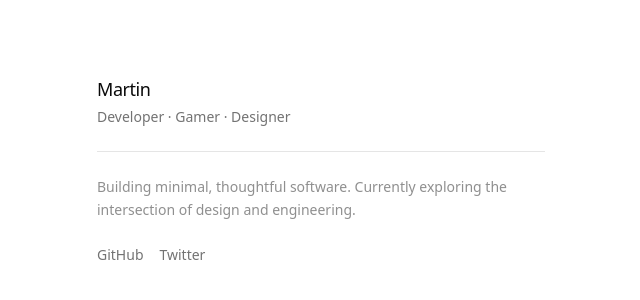
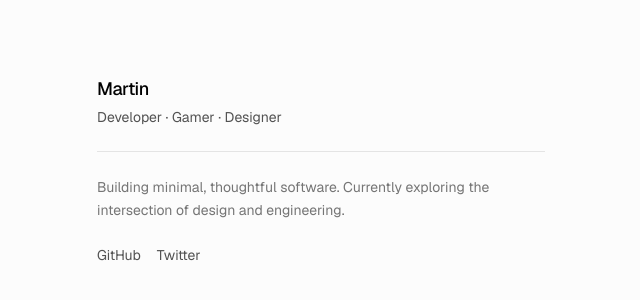
Before and after one commit to kWAYTV/portfolio, a Next.js app: page / in a window 1280 px wide. Shown: the part 230-530 px from the top of the page, without its empty margins (319-959 px from the left). Built offline with nearby package versions, Linux system fonts and the light colour scheme.

Commit message:
style: Update global CSS variables for improved typography and color scheme, including new font settings and shadow properties

```diff
--- a/src/styles/globals.css
+++ b/src/styles/globals.css
@@ -6,8 +6,8 @@
 @theme inline {
   --color-background: var(--background);
   --color-foreground: var(--foreground);
-  --font-sans: var(--font-geist-sans);
-  --font-mono: var(--font-geist-mono);
+  --font-sans: Geist, sans-serif;
+  --font-mono: Geist Mono, monospace;
   --color-sidebar-ring: var(--sidebar-ring);
   --color-sidebar-border: var(--sidebar-border);
   --color-sidebar-accent-foreground: var(--sidebar-accent-foreground);
@@ -41,75 +41,152 @@
   --radius-md: calc(var(--radius) - 2px);
   --radius-lg: var(--radius);
   --radius-xl: calc(var(--radius) + 4px);
+  --font-serif: Georgia, serif;
+  --radius: 0.5rem;
+  --tracking-tighter: calc(var(--tracking-normal) - 0.05em);
+  --tracking-tight: calc(var(--tracking-normal) - 0.025em);
+  --tracking-wide: calc(var(--tracking-normal) + 0.025em);
+  --tracking-wider: calc(var(--tracking-normal) + 0.05em);
+  --tracking-widest: calc(var(--tracking-normal) + 0.1em);
+  --tracking-normal: var(--tracking-normal);
+  --shadow-2xl: var(--shadow-2xl);
+  --shadow-xl: var(--shadow-xl);
+  --shadow-lg: var(--shadow-lg);
+  --shadow-md: var(--shadow-md);
+  --shadow: var(--shadow);
+  --shadow-sm: var(--shadow-sm);
+  --shadow-xs: var(--shadow-xs);
+  --shadow-2xs: var(--shadow-2xs);
+  --spacing: var(--spacing);
+  --letter-spacing: var(--letter-spacing);
+  --shadow-offset-y: var(--shadow-offset-y);
+  --shadow-offset-x: var(--shadow-offset-x);
+  --shadow-spread: var(--shadow-spread);
+  --shadow-blur: var(--shadow-blur);
+  --shadow-opacity: var(--shadow-opacity);
+  --color-shadow-color: var(--shadow-color);
+  --color-destructive-foreground: var(--destructive-foreground);
 }
 
 :root {
-  --radius: 0.625rem;
-  --background: oklch(1 0 0);
-  --foreground: oklch(0.145 0 0);
+  --radius: 0.5rem;
+  --background: oklch(0.99 0 0);
+  --foreground: oklch(0 0 0);
   --card: oklch(1 0 0);
-  --card-foreground: oklch(0.145 0 0);
-  --popover: oklch(1 0 0);
-  --popover-foreground: oklch(0.145 0 0);
-  --primary: oklch(0.205 0 0);
-  --primary-foreground: oklch(0.985 0 0);
-  --secondary: oklch(0.97 0 0);
-  --secondary-foreground: oklch(0.205 0 0);
+  --card-foreground: oklch(0 0 0);
+  --popover: oklch(0.99 0 0);
+  --popover-foreground: oklch(0 0 0);
+  --primary: oklch(0 0 0);
+  --primary-foreground: oklch(1 0 0);
+  --secondary: oklch(0.94 0 0);
+  --secondary-foreground: oklch(0 0 0);
   --muted: oklch(0.97 0 0);
-  --muted-foreground: oklch(0.556 0 0);
-  --accent: oklch(0.97 0 0);
-  --accent-foreground: oklch(0.205 0 0);
-  --destructive: oklch(0.577 0.245 27.325);
-  --border: oklch(0.922 0 0);
-  --input: oklch(0.922 0 0);
-  --ring: oklch(0.708 0 0);
-  --chart-1: oklch(0.646 0.222 41.116);
-  --chart-2: oklch(0.6 0.118 184.704);
-  --chart-3: oklch(0.398 0.07 227.392);
-  --chart-4: oklch(0.828 0.189 84.429);
-  --chart-5: oklch(0.769 0.188 70.08);
-  --sidebar: oklch(0.985 0 0);
-  --sidebar-foreground: oklch(0.145 0 0);
-  --sidebar-primary: oklch(0.205 0 0);
-  --sidebar-primary-foreground: oklch(0.985 0 0);
-  --sidebar-accent: oklch(0.97 0 0);
-  --sidebar-accent-foreground: oklch(0.205 0 0);
-  --sidebar-border: oklch(0.922 0 0);
-  --sidebar-ring: oklch(0.708 0 0);
+  --muted-foreground: oklch(0.44 0 0);
+  --accent: oklch(0.94 0 0);
+  --accent-foreground: oklch(0 0 0);
+  --destructive: oklch(0.63 0.19 23.03);
+  --border: oklch(0.92 0 0);
+  --input: oklch(0.94 0 0);
+  --ring: oklch(0 0 0);
+  --chart-1: oklch(0.81 0.17 75.35);
+  --chart-2: oklch(0.55 0.22 264.53);
+  --chart-3: oklch(0.72 0 0);
+  --chart-4: oklch(0.92 0 0);
+  --chart-5: oklch(0.56 0 0);
+  --sidebar: oklch(0.99 0 0);
+  --sidebar-foreground: oklch(0 0 0);
+  --sidebar-primary: oklch(0 0 0);
+  --sidebar-primary-foreground: oklch(1 0 0);
+  --sidebar-accent: oklch(0.94 0 0);
+  --sidebar-accent-foreground: oklch(0 0 0);
+  --sidebar-border: oklch(0.94 0 0);
+  --sidebar-ring: oklch(0 0 0);
+  --destructive-foreground: oklch(1 0 0);
+  --font-sans: Geist, sans-serif;
+  --font-serif: Georgia, serif;
+  --font-mono: Geist Mono, monospace;
+  --shadow-color: hsl(0 0% 0%);
+  --shadow-opacity: 0.18;
+  --shadow-blur: 2px;
+  --shadow-spread: 0px;
+  --shadow-offset-x: 0px;
+  --shadow-offset-y: 1px;
+  --letter-spacing: 0em;
+  --spacing: 0.25rem;
+  --shadow-2xs: 0px 1px 2px 0px hsl(0 0% 0% / 0.09);
+  --shadow-xs: 0px 1px 2px 0px hsl(0 0% 0% / 0.09);
+  --shadow-sm:
+    0px 1px 2px 0px hsl(0 0% 0% / 0.18), 0px 1px 2px -1px hsl(0 0% 0% / 0.18);
+  --shadow:
+    0px 1px 2px 0px hsl(0 0% 0% / 0.18), 0px 1px 2px -1px hsl(0 0% 0% / 0.18);
+  --shadow-md:
+    0px 1px 2px 0px hsl(0 0% 0% / 0.18), 0px 2px 4px -1px hsl(0 0% 0% / 0.18);
+  --shadow-lg:
+    0px 1px 2px 0px hsl(0 0% 0% / 0.18), 0px 4px 6px -1px hsl(0 0% 0% / 0.18);
+  --shadow-xl:
+    0px 1px 2px 0px hsl(0 0% 0% / 0.18), 0px 8px 10px -1px hsl(0 0% 0% / 0.18);
+  --shadow-2xl: 0px 1px 2px 0px hsl(0 0% 0% / 0.45);
+  --tracking-normal: 0em;
 }
 
 .dark {
-  --background: oklch(0.145 0 0);
-  --foreground: oklch(0.985 0 0);
-  --card: oklch(0.205 0 0);
-  --card-foreground: oklch(0.985 0 0);
-  --popover: oklch(0.205 0 0);
-  --popover-foreground: oklch(0.985 0 0);
-  --primary: oklch(0.922 0 0);
-  --primary-foreground: oklch(0.205 0 0);
-  --secondary: oklch(0.269 0 0);
-  --secondary-foreground: oklch(0.985 0 0);
-  --muted: oklch(0.269 0 0);
-  --muted-foreground: oklch(0.708 0 0);
-  --accent: oklch(0.269 0 0);
-  --accent-foreground: oklch(0.985 0 0);
-  --destructive: oklch(0.704 0.191 22.216);
-  --border: oklch(1 0 0 / 10%);
-  --input: oklch(1 0 0 / 15%);
-  --ring: oklch(0.556 0 0);
-  --chart-1: oklch(0.488 0.243 264.376);
-  --chart-2: oklch(0.696 0.17 162.48);
-  --chart-3: oklch(0.769 0.188 70.08);
-  --chart-4: oklch(0.627 0.265 303.9);
-  --chart-5: oklch(0.645 0.246 16.439);
-  --sidebar: oklch(0.205 0 0);
-  --sidebar-foreground: oklch(0.985 0 0);
-  --sidebar-primary: oklch(0.488 0.243 264.376);
-  --sidebar-primary-foreground: oklch(0.985 0 0);
-  --sidebar-accent: oklch(0.269 0 0);
-  --sidebar-accent-foreground: oklch(0.985 0 0);
-  --sidebar-border: oklch(1 0 0 / 10%);
-  --sidebar-ring: oklch(0.556 0 0);
+  --background: oklch(0 0 0);
+  --foreground: oklch(1 0 0);
+  --card: oklch(0.14 0 0);
+  --card-foreground: oklch(1 0 0);
+  --popover: oklch(0.18 0 0);
+  --popover-foreground: oklch(1 0 0);
+  --primary: oklch(1 0 0);
+  --primary-foreground: oklch(0 0 0);
+  --secondary: oklch(0.25 0 0);
+  --secondary-foreground: oklch(1 0 0);
+  --muted: oklch(0.23 0 0);
+  --muted-foreground: oklch(0.72 0 0);
+  --accent: oklch(0.32 0 0);
+  --accent-foreground: oklch(1 0 0);
+  --destructive: oklch(0.69 0.2 23.91);
+  --border: oklch(0.26 0 0);
+  --input: oklch(0.32 0 0);
+  --ring: oklch(0.72 0 0);
+  --chart-1: oklch(0.81 0.17 75.35);
+  --chart-2: oklch(0.58 0.21 260.84);
+  --chart-3: oklch(0.56 0 0);
+  --chart-4: oklch(0.44 0 0);
+  --chart-5: oklch(0.92 0 0);
+  --sidebar: oklch(0.18 0 0);
+  --sidebar-foreground: oklch(1 0 0);
+  --sidebar-primary: oklch(1 0 0);
+  --sidebar-primary-foreground: oklch(0 0 0);
+  --sidebar-accent: oklch(0.32 0 0);
+  --sidebar-accent-foreground: oklch(1 0 0);
+  --sidebar-border: oklch(0.32 0 0);
+  --sidebar-ring: oklch(0.72 0 0);
+  --destructive-foreground: oklch(0 0 0);
+  --radius: 0.5rem;
+  --font-sans: Geist, sans-serif;
+  --font-serif: Georgia, serif;
+  --font-mono: Geist Mono, monospace;
+  --shadow-color: hsl(0 0% 0%);
+  --shadow-opacity: 0.18;
+  --shadow-blur: 2px;
+  --shadow-spread: 0px;
+  --shadow-offset-x: 0px;
+  --shadow-offset-y: 1px;
+  --letter-spacing: 0em;
+  --spacing: 0.25rem;
+  --shadow-2xs: 0px 1px 2px 0px hsl(0 0% 0% / 0.09);
+  --shadow-xs: 0px 1px 2px 0px hsl(0 0% 0% / 0.09);
+  --shadow-sm:
+    0px 1px 2px 0px hsl(0 0% 0% / 0.18), 0px 1px 2px -1px hsl(0 0% 0% / 0.18);
+  --shadow:
+    0px 1px 2px 0px hsl(0 0% 0% / 0.18), 0px 1px 2px -1px hsl(0 0% 0% / 0.18);
+  --shadow-md:
+    0px 1px 2px 0px hsl(0 0% 0% / 0.18), 0px 2px 4px -1px hsl(0 0% 0% / 0.18);
+  --shadow-lg:
+    0px 1px 2px 0px hsl(0 0% 0% / 0.18), 0px 4px 6px -1px hsl(0 0% 0% / 0.18);
+  --shadow-xl:
+    0px 1px 2px 0px hsl(0 0% 0% / 0.18), 0px 8px 10px -1px hsl(0 0% 0% / 0.18);
+  --shadow-2xl: 0px 1px 2px 0px hsl(0 0% 0% / 0.45);
 }
 
 @layer base {
@@ -118,5 +195,6 @@
   }
   body {
     @apply bg-background text-foreground;
+    letter-spacing: var(--tracking-normal);
   }
 }
```
